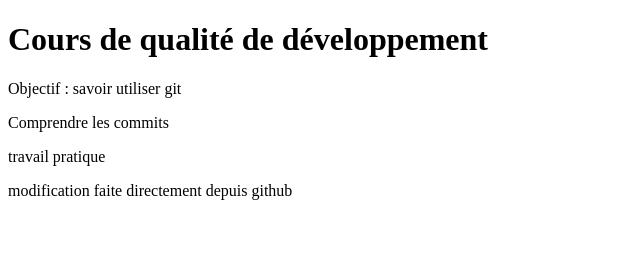
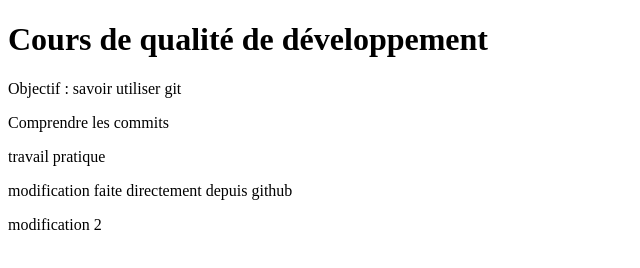
Before and after one commit to Hamza-Mhenni/r5a08_tp_git, a plain HTML site: page index.html in a window 1280 px wide. Shown: the whole page, without its empty margins (0-640 px from the left). Drawn offline with Linux system fonts and the light colour scheme.

Commit message:
Add second modification paragraph to index.html

```diff
--- a/index.html
+++ b/index.html
@@ -10,6 +10,7 @@
     <p>Comprendre les commits</p>
     <p>travail pratique</p>
     <p>modification faite directement depuis github</p>
+    <p>modification 2</p>
 
 </body>
 </html>
```
